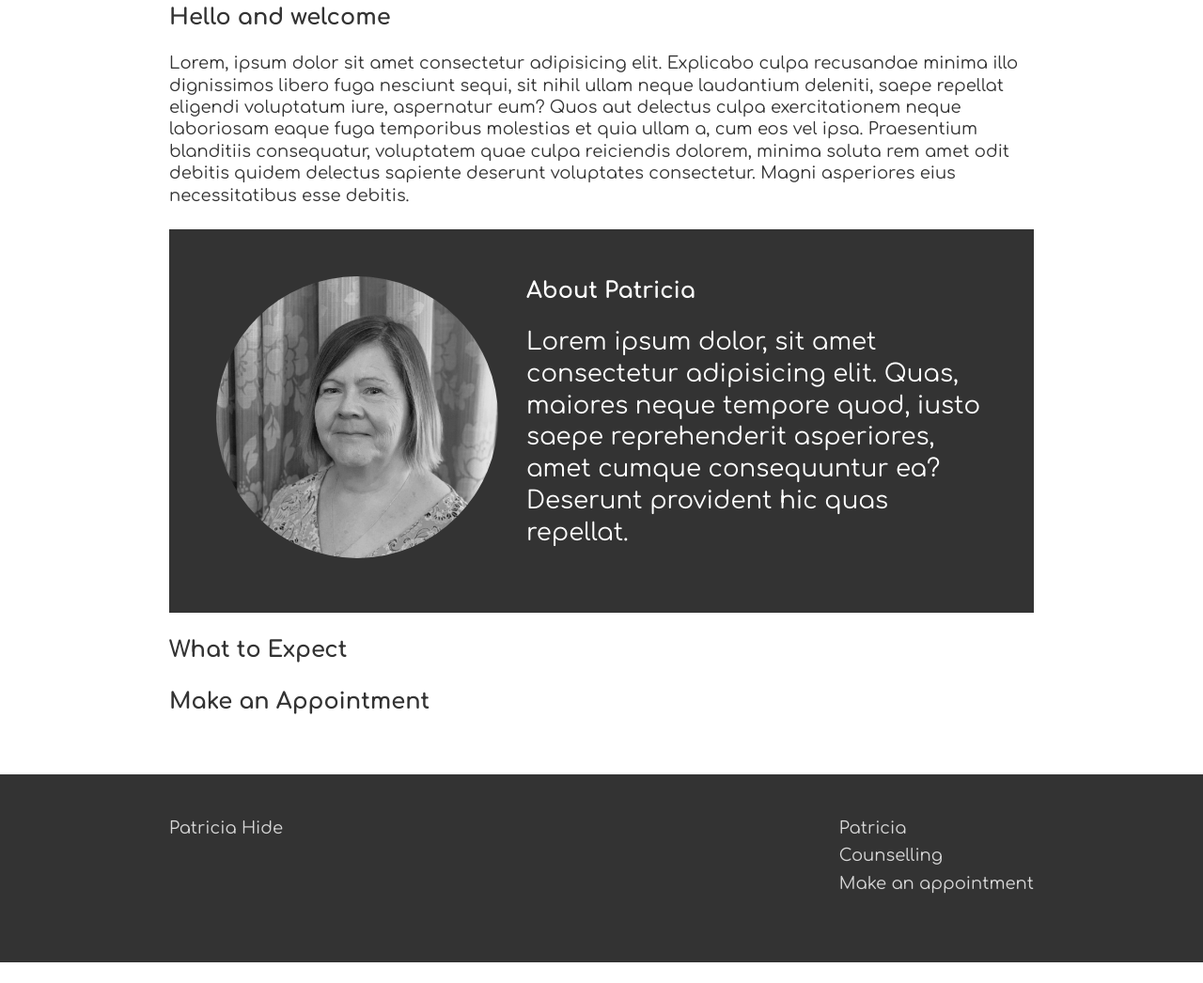
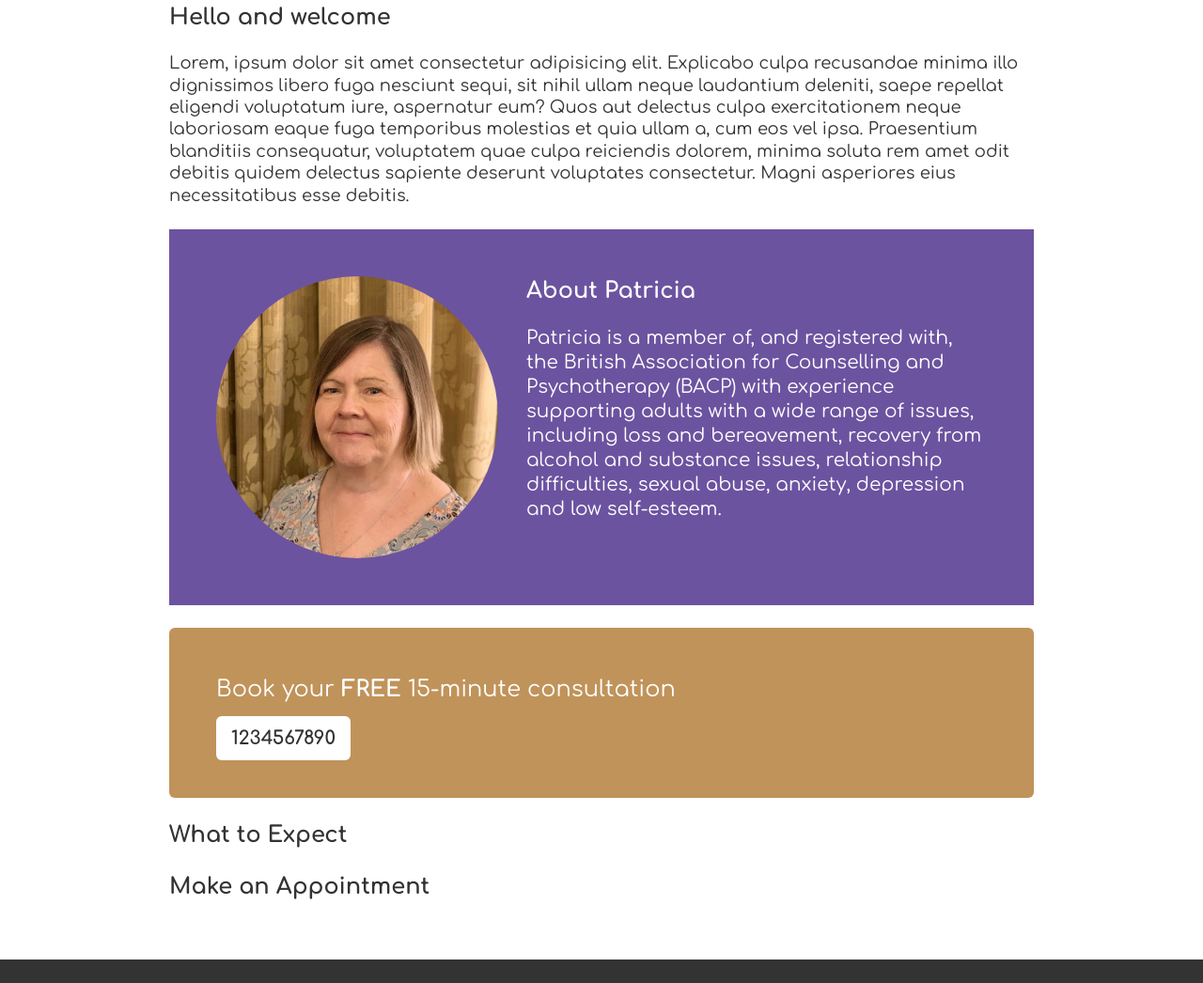
Before and after one commit to dlh89/patricia-hide-counselling, a website: page index.html in a window 1280 px wide. Shown: the part 153-1199 px from the top of the page at 94% size. Before the commit the page ends 1177 px from the top, so only its background shows below. Drawn offline with Linux system fonts and the light colour scheme.

Commit message:
Add CTA module

```diff
--- a/index.html
+++ b/index.html
@@ -44,8 +44,14 @@
                     </div>
                     <div class="profile__text">
                         <h2 class="heading-2" id="about">About Patricia</h2>
-                        <p>Lorem ipsum dolor, sit amet consectetur adipisicing elit. Quas, maiores neque tempore quod, iusto saepe reprehenderit asperiores, amet cumque consequuntur ea? Deserunt provident hic quas repellat.</p>
+                        <p>Patricia is a member of, and registered with, the British Association for Counselling and Psychotherapy (BACP) with experience supporting adults with a wide range of issues, including loss and bereavement, recovery from alcohol and substance issues, relationship difficulties, sexual abuse, anxiety, depression and low self-esteem.</p>
                     </div>
+                </div>
+            </section>
+            <section>
+                <div class="cta">
+                    <div class="cta__text">Book your <span class="strong-uppercase">free</span> 15-minute consultation</div>
+                    <a class="cta__button" href="tel:1234567890">1234567890</a>
                 </div>
             </section>
             <section>
--- a/lib/styles/base/_typography.scss
+++ b/lib/styles/base/_typography.scss
@@ -24,3 +24,8 @@ p {
 section {
     margin-bottom: 24px;
 }
+
+.strong-uppercase {
+    font-weight: 700;
+    text-transform: uppercase;
+}
--- /dev/null
+++ b/lib/styles/components/_cta.scss
@@ -0,0 +1,24 @@
+.cta
+{
+    background-color: $gold;
+    color: #fff;
+    padding: 50px;
+    border-radius: 6px;
+}
+
+.cta__text
+{
+    font-size: 2.4rem;
+    margin-bottom: 24px;
+}
+
+.cta__button
+{
+    background-color: #fff;
+    text-decoration: none;
+    font-size: 2rem;
+    color: #333;
+    font-weight: 700;
+    padding: 12px 16px;
+    border-radius: 6px;
+}
--- a/lib/styles/components/_profile.scss
+++ b/lib/styles/components/_profile.scss
@@ -1,5 +1,5 @@
 .profile {
-    background-color: #333; // TODO real colour
+    background-color: $purple;
     color: #fff;
     padding: 50px;
 }
@@ -15,7 +15,7 @@
 }
 
 .profile__image-container img {
-    filter: grayscale(100%);
+    // filter: grayscale(100%);
     width: 300px;
 }
 
@@ -23,6 +23,10 @@
     float: left;
     width: calc(100% - (300px + 30px)); // subtract profile image and margin
     font-size: 2.6rem;
+}
+
+.profile p {
+    font-size: 20px;
 }
 
 
```
Also changed, not shown: style.css, 1 other file.
